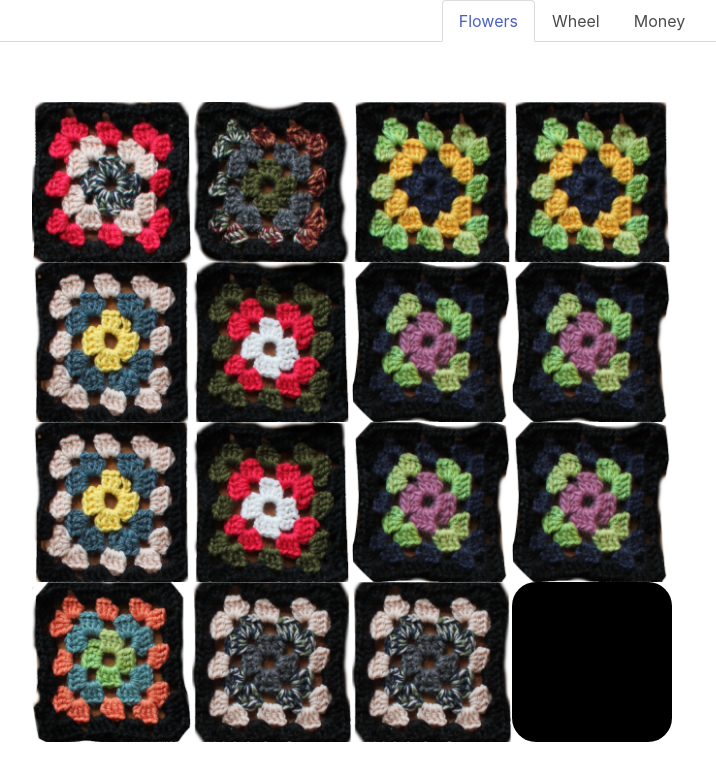
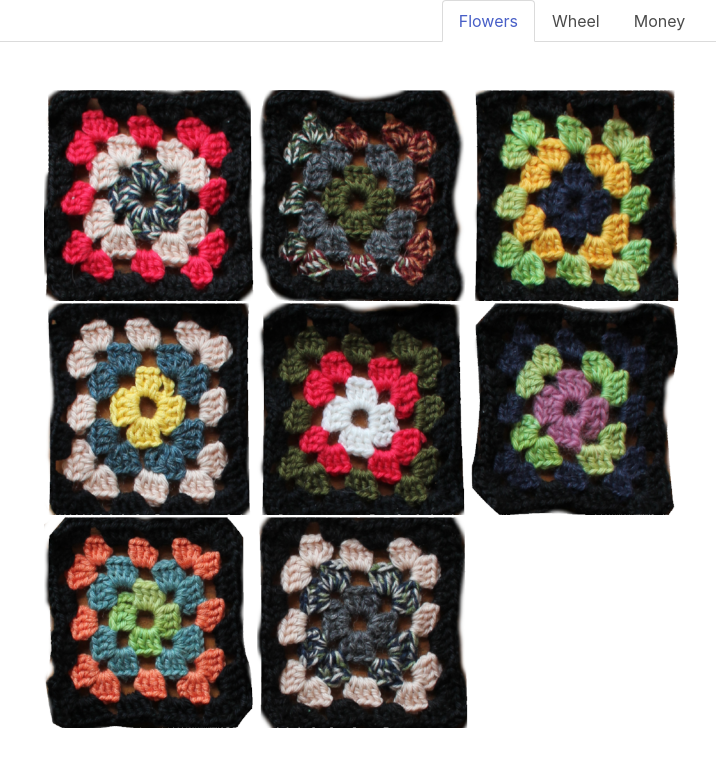
Before and after one commit to julietKiloRomeo/jkr-site, a Django app: page /data in a window 1280 px wide. Shown: the part 24-802 px from the top of the page, without its empty margins (68-784 px from the left). Before the commit the page ends 766 px from the top, so only its background shows below. Run offline with Django 3.2, Linux system fonts and the light colour scheme; some libraries are stand-ins or nearby versions.

Commit message:
Completely rework javascript for board
Currently the old implementation has been kept (display:none). The new implementation uses javascript classes and pieces are animated when moved. Game-logic is missing though...

```diff
--- a/viz/static/viz/viz.js
+++ b/viz/static/viz/viz.js
@@ -1,3 +1,44 @@
+class Piece {
+    constructor(name, x, y){
+        this.x = x;
+        this.y = y;
+        if (name) {
+            this.img = ' <img src="static/viz/'+name+'.png" height="100%" width="100%"> ';
+        } else {
+            this.img = '';
+        }
+    }
+}
+
+
+class Board {
+    constructor(names, size){
+        this.pieces = [];
+        this.size=size
+        var row,col,x,y;
+        for (var i=0; i<size*size; i++){
+            col = i%size;
+            row = (i-col)/size;
+            x = col/(size)*100+'%'
+            y = row/(size)*100+'%'
+            var piece = new Piece(names[i], x, y)
+            this.pieces.push(piece)
+        }
+        this.state = [size, size]
+    }
+    get render() {
+        var msg = ''
+        for (var i=0; i<this.size*this.size; i++){
+            msg += '<div id="bpc'+i+'" class="jspc" style="left:' + this.pieces[i].x + ';top:' + this.pieces[i].y + ' ">';
+            msg += this.pieces[i].img;
+            msg += '</div>';
+        }
+        return msg
+    }
+}
+
+b = new Board(['p1','p2','p3','p4','p5','p6','p7','p8',''], 3)
+console.log( b.render )
 
 var state = [ [' <img src="static/viz/p1.png" height="100%" width="100%"> ',' <img src="static/viz/p2.png" height="100%" width="100%"> ',' <img src="static/viz/p3.png" height="100%" width="100%"> ',' <img src="static/viz/p3.png" height="100%" width="100%"> '],
               [' <img src="static/viz/p4.png" height="100%" width="100%"> ',' <img src="static/viz/p5.png" height="100%" width="100%"> ',' <img src="static/viz/p6.png" height="100%" width="100%"> ',' <img src="static/viz/p6.png" height="100%" width="100%"> '],
@@ -14,6 +55,9 @@ var pos = [3,3]
       var div_id = '#'+$this.data("value")
       $(div_id).show().siblings().hide()
   })
+
+
+
 
 
 function row(idx) {
@@ -70,6 +114,16 @@ function target(e) {
 
 $(function() {
     $("#app").html( board() )
+    $("#js_board").html( b.render )
+
+$("img").click(function(){
+    var piece = $(this).parent()[0]
+    console.log(piece.style )
+
+    piece.style.transform = 'translateY('+(225)+'px)';
+    piece.style.transform += 'translateX('+(525)+'px)';
+
+ });
 });
 
 
--- a/viz/templates/viz.html
+++ b/viz/templates/viz.html
@@ -23,10 +23,30 @@
 .is-error{background-color: #000;
           border-radius: 3vmin;}
 
+.jspc{
+  position:absolute;
+  width:33%;
+  height:33%;
+  top:0%;
+  left:0%;
+-moz-transition: transform 1s;
+-webkit-transition: transform 1s;
+-ms-transition: transform 1s;
+-o-transition: transform 1s;
+transition: transform 1s;
+}
+
 
 .board {
     width: 80vmin;
     height: 20vmin;
+}
+
+.jsboard {
+    display:block;
+    position:relative;
+    width: 80vmin;
+    height: 80vmin;
 }
 
 </style>
@@ -54,7 +74,7 @@
             <img src='http://www.mastersindatascience.org/wp-content/uploads/2014/03/Field-of-Commemoration.png'
                 style="width: 100%;" />
       </div>
-      <div class="column" id='A' style='display:inline'>
+      <div class="column" id='A' style='display:none'>
           <div id="app"> </div>
       </div>
       <div class="column" id='C' style='display:none'>
@@ -63,6 +83,8 @@
       </div>
     </div>
   </div>
+            <div id="js_board" class='jsboard'> </div>
+
 </section>
 
 </div>
```
Also changed, not shown: fabric_commands.py (+3 -5 lines).
